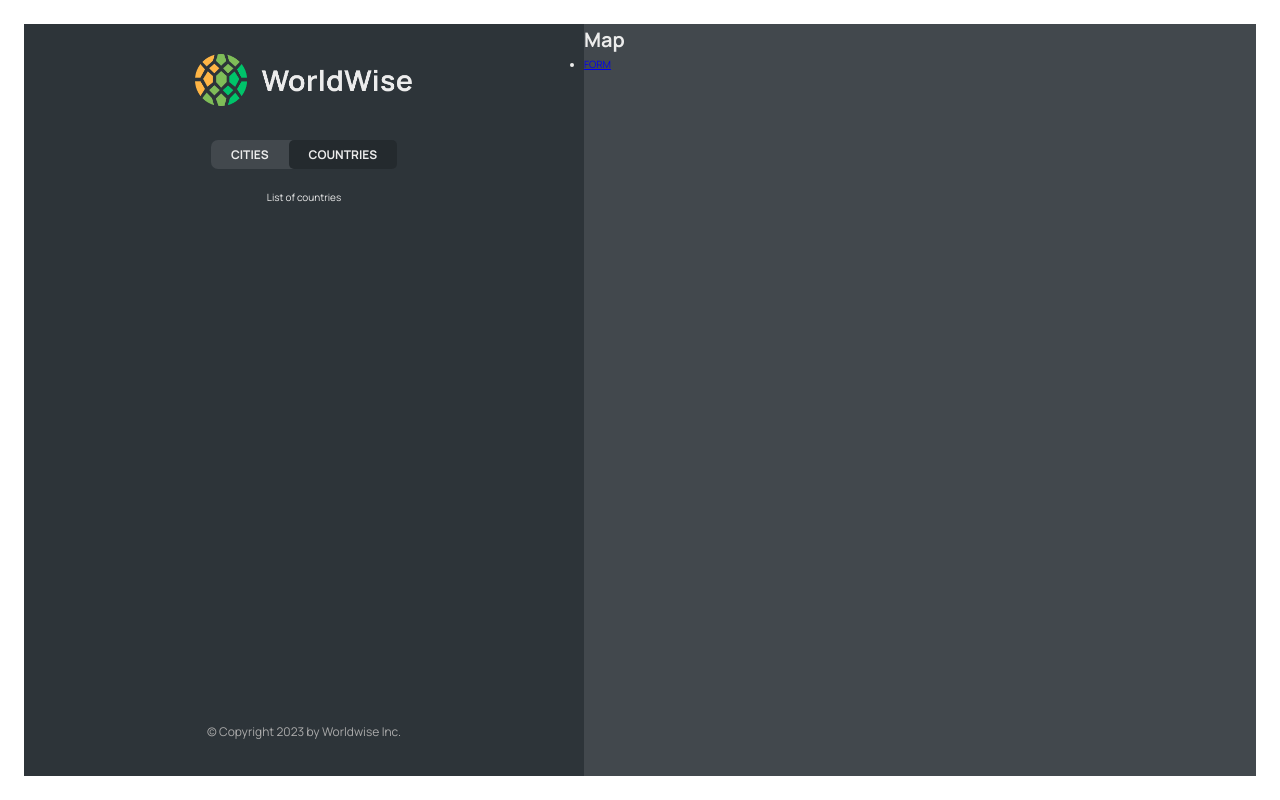
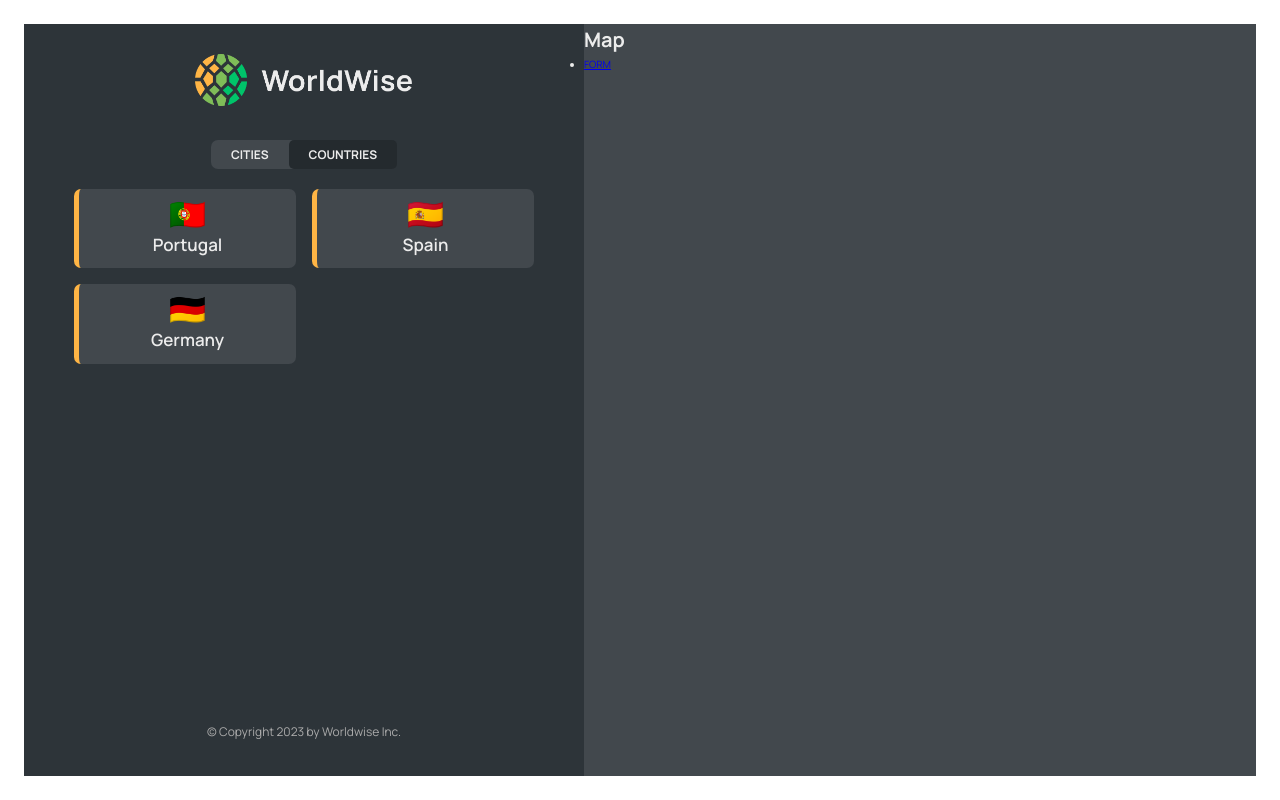
Before and after one commit to atakndogn/11-worldwise, a React (Vite) app: page /app/countries in a window 1280 px wide. Built offline with nearby package versions, Linux system fonts and the light colour scheme; data requests are answered from the project's data file.

Commit message:
214 - Implementing the Countries List

```diff
--- a/data/cities.json
+++ b/data/cities.json
@@ -35,6 +35,18 @@
         "lng": 13.376933665713324
       },
       "id": 98443197
+    },
+    {
+      "cityName": "Hamburg",
+      "country": "Germany",
+      "emoji": "🇩🇪",
+      "date": "2017-02-12T09:24:11.863Z",
+      "notes": "Amazing 😃",
+      "position": {
+        "lat": 52.53586782505711,
+        "lng": 13.376933665713324
+      },
+      "id": 98443194
     }
   ]
 }
--- a/src/App.jsx
+++ b/src/App.jsx
@@ -1,4 +1,5 @@
 import { BrowserRouter, Routes, Route } from "react-router-dom";
+import { useEffect, useState } from "react";
 
 import Homepage from "./pages/Homepage";
 import Pricing from "./pages/Pricing";
@@ -7,15 +8,13 @@
 import PageNotFound from "./pages/PageNotFound";
 import Login from "./pages/Login";
 import CityList from "./components/CityList";
-import { useEffect, useState } from "react";
+import CountryList from "./components/CountryList";
 
 const BASE_URL = "http://localhost:8000";
 
 function App() {
   const [cities, setCities] = useState([]);
   const [isLoading, setIsLoading] = useState(false);
-
-  console.log(cities);
 
   useEffect(function () {
     async function fetchCities() {
@@ -50,7 +49,10 @@
             path="cities"
             element={<CityList cities={cities} isLoading={isLoading} />}
           />
-          <Route path="countries" element={<p>List of countries</p>} />
+          <Route
+            path="countries"
+            element={<CountryList cities={cities} isLoading={isLoading} />}
+          />
           <Route path="form" element={<p>form</p>} />
         </Route>
 
--- a/src/components/CityItem.jsx
+++ b/src/components/CityItem.jsx
@@ -14,7 +14,7 @@
     <li className={styles.cityItem}>
       <span className={styles.emoji}>{emoji}</span>
       <h3 className={styles.name}>{cityName}</h3>
-      <time className={styles.date}>{date}</time>
+      <time className={styles.date}>({formatDate(date)})</time>
       <button className={styles.deleteBtn}>&times;</button>
     </li>
   );
--- a/src/components/CityList.jsx
+++ b/src/components/CityList.jsx
@@ -3,12 +3,12 @@
 import CityItem from "./CityItem";
 import Message from "./Message";
 
-function CityList({ isLoading, cities }) {
+function CityList({ cities, isLoading }) {
   if (isLoading) return <Spinner />;
 
   if (!cities.length)
     return (
-      <Message message="Addd your first city by clicking  on a city on the map" />
+      <Message message="Addd your first city by clicking on a city on the map" />
     );
 
   return (
--- /dev/null
+++ b/src/components/CountryList.jsx
@@ -0,0 +1,45 @@
+import styles from "./CountryList.module.css";
+import Spinner from "./Spinner";
+import CountryItem from "./CountryItem";
+import Message from "./Message";
+
+function CountryList({ cities, isLoading }) {
+  if (isLoading) return <Spinner />;
+
+  if (!cities.length)
+    return (
+      <Message message="Addd your first country by clicking on a city on the map" />
+    );
+
+  const countryList = cities.map((city) => ({
+    country: city.country,
+    emoji: city.emoji,
+  }));
+
+  const uniqueCountries = new Set(
+    countryList.map((country) => country.country)
+  );
+
+  const countries = Array.from(uniqueCountries, (unc) =>
+    countryList.find((country) => country.country === unc)
+  );
+
+  // METHOD 2
+  const countries2 = cities.reduce((array, cur) => {
+    if (!array.map((item) => item.country).includes(cur.country))
+      return [...array, { country: cur.country, emoji: cur.emoji }];
+    else return array;
+  }, []);
+
+  // console.log(countries, countries2);
+
+  return (
+    <ul className={styles.countryList}>
+      {countries.map((country) => (
+        <CountryItem country={country} key={country.country} />
+      ))}
+    </ul>
+  );
+}
+
+export default CountryList;
```
Also changed, not shown: 1 other file (tests, documents, lock files or other folders).
